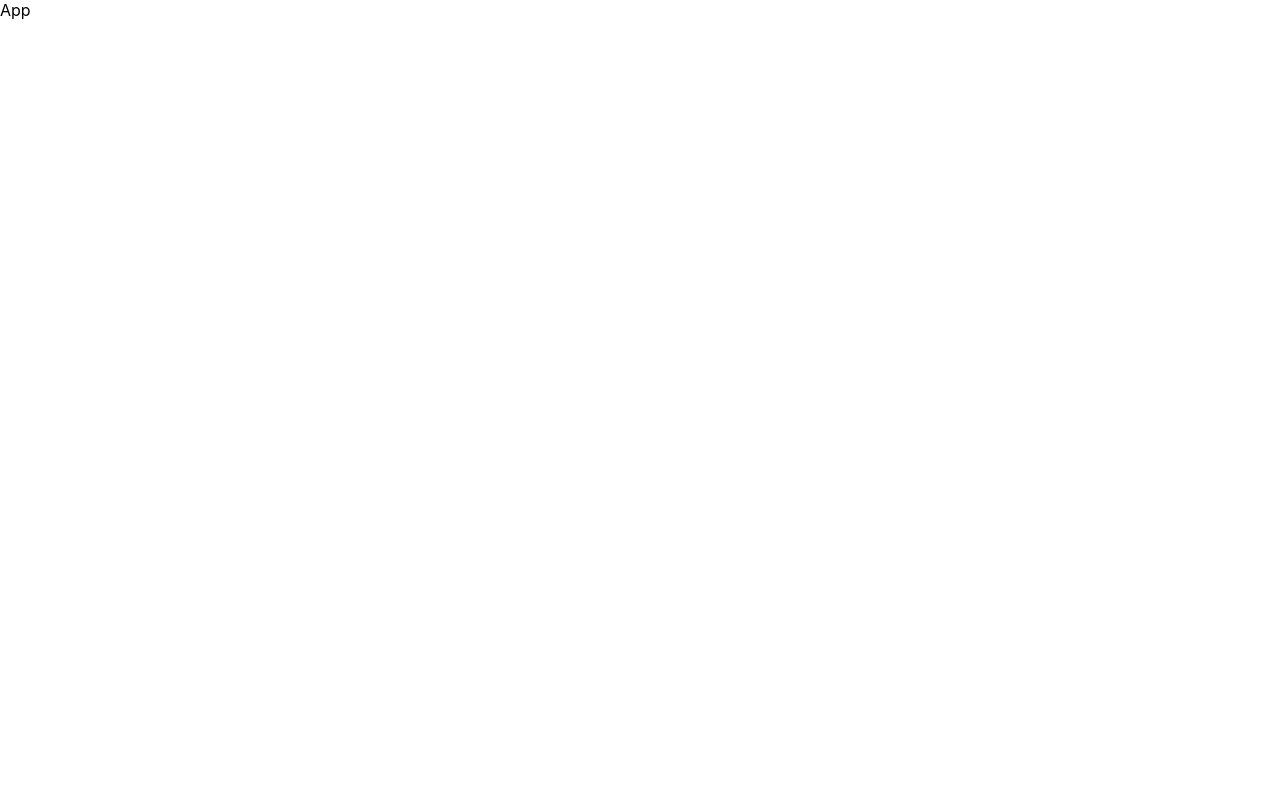
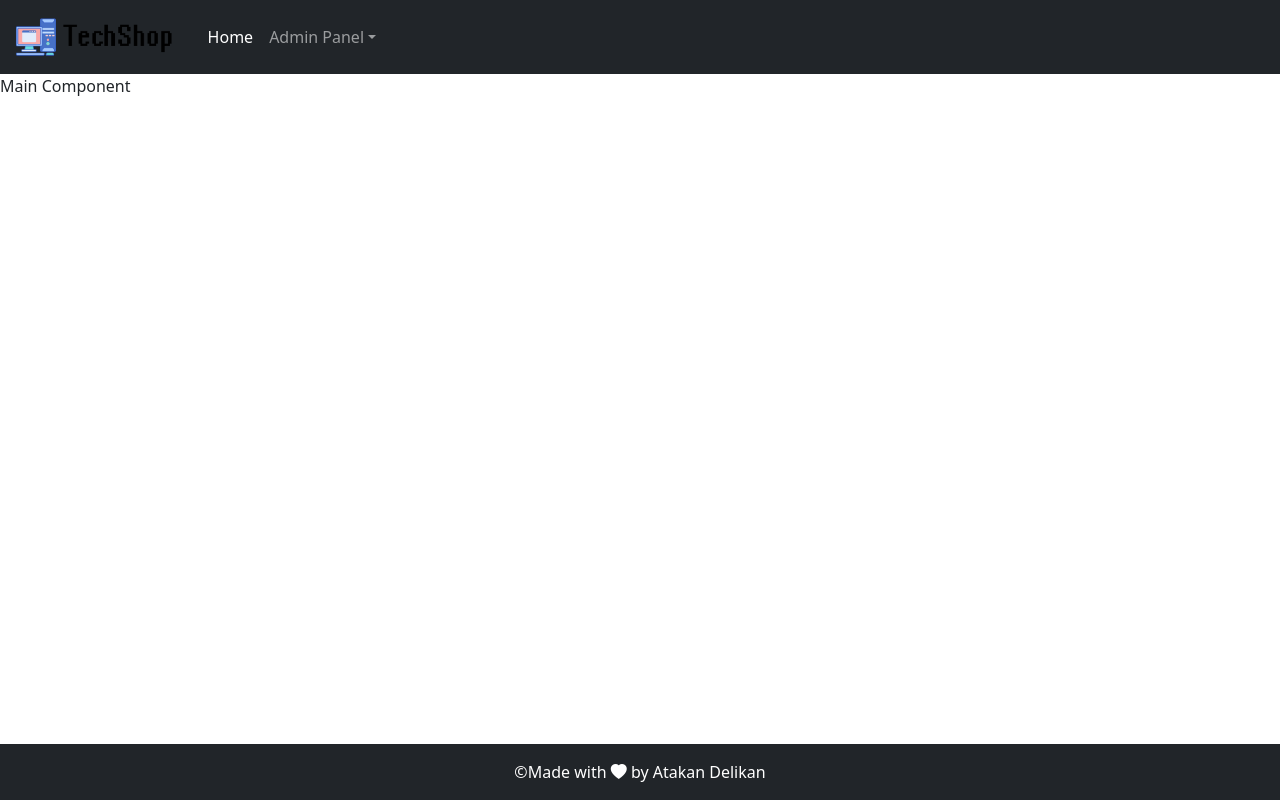
Before and after one commit to AtakanDelikan/TechShop_frontend, a React (Create React App) app: page / in a window 1280 px wide. Built offline with nearby package versions, Linux system fonts and the light colour scheme.

Commit message:
added header and footer

```diff
--- a/package.json
+++ b/package.json
@@ -10,6 +10,8 @@
     "@types/node": "^16.18.108",
     "@types/react": "^18.3.5",
     "@types/react-dom": "^18.3.0",
+    "bootstrap": "^5.3.3",
+    "bootstrap-icons": "^1.11.3",
     "react": "^18.3.1",
     "react-dom": "^18.3.1",
     "react-scripts": "5.0.1",
--- a/public/index.html
+++ b/public/index.html
@@ -9,35 +9,10 @@
       name="description"
       content="Web site created using create-react-app"
     />
-    <link rel="apple-touch-icon" href="%PUBLIC_URL%/logo192.png" />
-    <!--
-      manifest.json provides metadata used when your web app is installed on a
-      user's mobile device or desktop. See https://developers.google.com/web/fundamentals/web-app-manifest/
-    -->
-    <link rel="manifest" href="%PUBLIC_URL%/manifest.json" />
-    <!--
-      Notice the use of %PUBLIC_URL% in the tags above.
-      It will be replaced with the URL of the `public` folder during the build.
-      Only files inside the `public` folder can be referenced from the HTML.
-
-      Unlike "/favicon.ico" or "favicon.ico", "%PUBLIC_URL%/favicon.ico" will
-      work correctly both with client-side routing and a non-root public URL.
-      Learn how to configure a non-root public URL by running `npm run build`.
-    -->
     <title>React App</title>
   </head>
   <body>
     <noscript>You need to enable JavaScript to run this app.</noscript>
     <div id="root"></div>
-    <!--
-      This HTML file is a template.
-      If you open it directly in the browser, you will see an empty page.
-
-      You can add webfonts, meta tags, or analytics to this file.
-      The build step will place the bundled scripts into the <body> tag.
-
-      To begin the development, run `npm start` or `yarn start`.
-      To create a production bundle, use `npm run build` or `yarn build`.
-    -->
   </body>
 </html>
--- /dev/null
+++ b/src/Components/Layout/Footer.tsx
@@ -0,0 +1,11 @@
+import React from 'react'
+
+function Footer() {
+  return (
+    <div className="footer fixed-bottom text-center p-3 bg-dark text-white">
+        &copy;Made with <i className="bi bi-heart-fill"></i> by Atakan Delikan
+    </div>
+  )
+}
+
+export default Footer
--- /dev/null
+++ b/src/Components/Layout/Header.tsx
@@ -0,0 +1,66 @@
+import React from "react";
+let logo = require("../../Assets/Images/techshop.png");
+
+function Header() {
+  return (
+    <div>
+      <nav className="navbar navbar-expand-lg bg-dark navbar-dark">
+        <div className="container-fluid">
+          <a className="navbar-brand" href="#">
+            <img src={logo} style={{ height: "40px" }} className="m-1" />
+          </a>
+          <button
+            className="navbar-toggler"
+            type="button"
+            data-bs-toggle="collapse"
+            data-bs-target="#navbarSupportedContent"
+            aria-controls="navbarSupportedContent"
+            aria-expanded="false"
+            aria-label="Toggle navigation"
+          >
+            <span className="navbar-toggler-icon"></span>
+          </button>
+          <div className="collapse navbar-collapse" id="navbarSupportedContent">
+            <ul className="navbar-nav me-auto mb-2 mb-lg-0">
+              <li className="nav-item">
+                <a className="nav-link active" aria-current="page" href="#">
+                  Home
+                </a>
+              </li>
+              <li className="nav-item dropdown">
+                <a
+                  className="nav-link dropdown-toggle"
+                  href="#"
+                  role="button"
+                  data-bs-toggle="dropdown"
+                  aria-expanded="false"
+                >
+                  Admin Panel
+                </a>
+                <ul className="dropdown-menu">
+                  <li>
+                    <a className="dropdown-item" href="#">
+                      Action
+                    </a>
+                  </li>
+                  <li>
+                    <a className="dropdown-item" href="#">
+                      Another action
+                    </a>
+                  </li>
+                  <li>
+                    <a className="dropdown-item" href="#">
+                      Yet another action
+                    </a>
+                  </li>
+                </ul>
+              </li>
+            </ul>
+          </div>
+        </div>
+      </nav>
+    </div>
+  );
+}
+
+export default Header;
--- /dev/null
+++ b/src/Components/Layout/index.ts
@@ -0,0 +1,4 @@
+import Header from "./Header";
+import Footer from "./Footer";
+
+export {Header, Footer}
--- a/src/Container/App.tsx
+++ b/src/Container/App.tsx
@@ -1,8 +1,13 @@
 import React from 'react';
+import { Footer, Header } from '../Components/Layout';
 
 function App() {
   return (
-    <div className="App"> App </div>
+    <div>
+      <Header/>
+      Main Component
+      <Footer/>
+    </div>
   );
 }
 
--- a/src/index.tsx
+++ b/src/index.tsx
@@ -2,6 +2,9 @@
 import ReactDOM from 'react-dom/client';
 import './index.css';
 import App from './Container/App';
+import "bootstrap/dist/css/bootstrap.css"
+import "bootstrap/dist/js/bootstrap.js"
+import "bootstrap-icons/font/bootstrap-icons.css"
 
 const root = ReactDOM.createRoot(
   document.getElementById('root') as HTMLElement
--- a/tsconfig.json
+++ b/tsconfig.json
@@ -18,7 +18,7 @@
     "resolveJsonModule": true,
     "isolatedModules": true,
     "noEmit": true,
-    "jsx": "react-jsx"
+    "jsx": "preserve"
   },
   "include": [
     "src"
```
Also changed, not shown: 1 other file (tests, documents, lock files or other folders).
